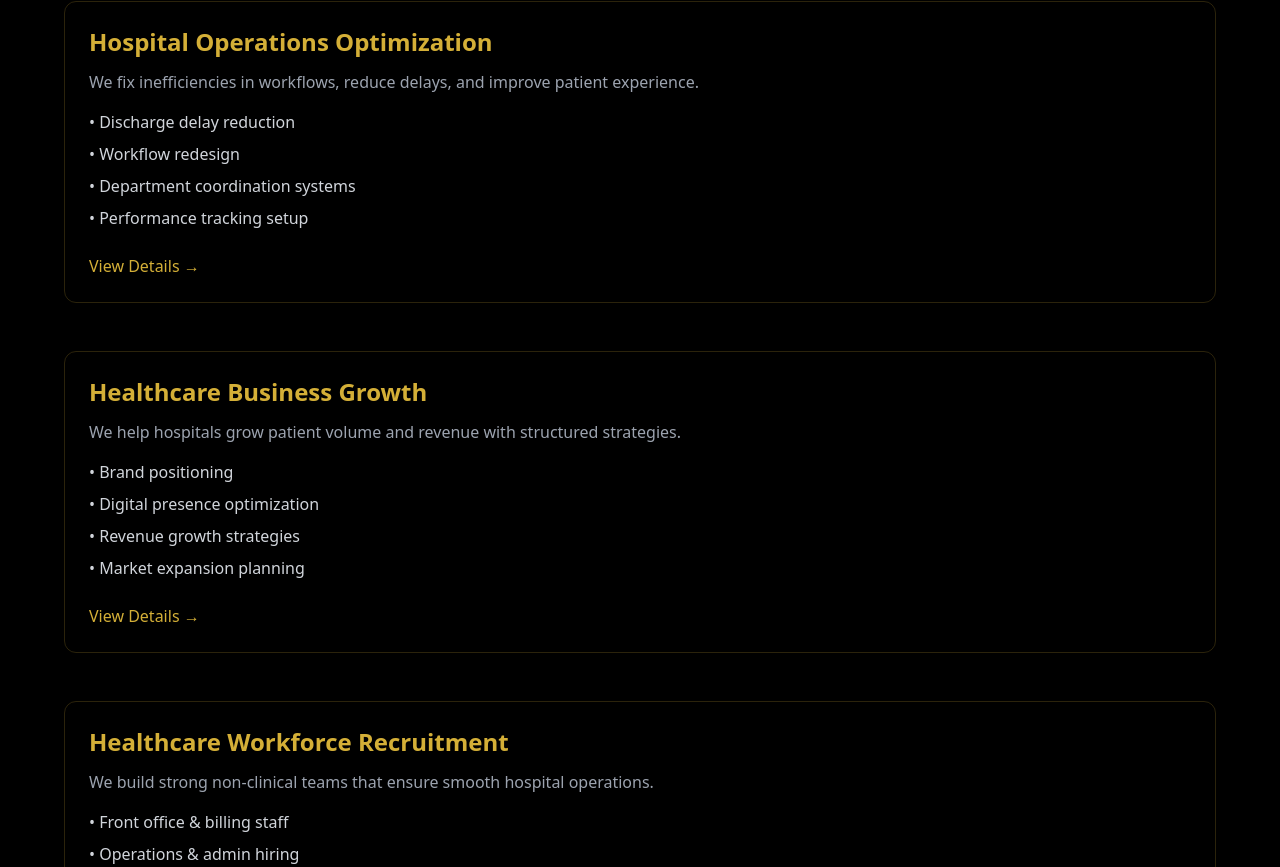
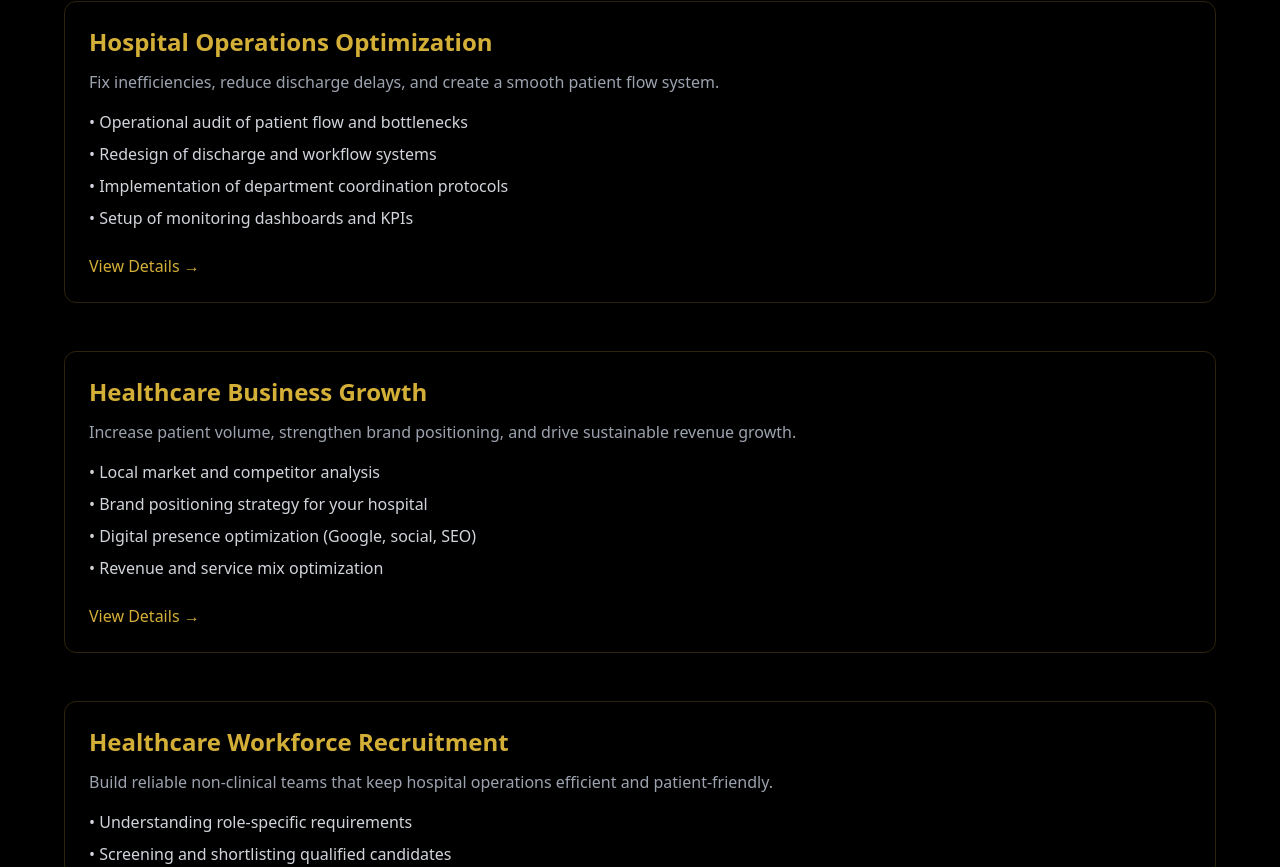
Before and after one commit to hospinovus-lgtm/hospinovus.com, a React (Vite) app: page /services in a window 1280 px wide. Shown: the part 613-1480 px from the top of the page. Built offline with nearby package versions, Linux system fonts and the light colour scheme.

Commit message:
upgraded all 4 services

```diff
--- a/src/data/servicesData.ts
+++ b/src/data/servicesData.ts
@@ -1,13 +1,10 @@
 export const servicesData = [
   {
     slug: "nabh",
-
-    // HERO
     title: "NABH Accreditation Support for Hospitals in Kerala",
     subtitle:
       "End-to-end NABH consulting — from gap analysis to final certification with structured execution.",
 
-    // PROBLEM
     problems: [
       "Delayed discharge summaries and documentation gaps",
       "Staff not aligned with NABH protocols",
@@ -15,7 +12,6 @@ export const servicesData = [
       "No structured compliance system in place",
     ],
 
-    // PROCESS
     process: [
       "Comprehensive gap analysis of current hospital practices",
       "Complete SOP creation aligned with NABH standards",
@@ -23,7 +19,6 @@ export const servicesData = [
       "Mock audits before final NABH inspection",
     ],
 
-    // OUTCOMES
     outcomes: [
       "Faster NABH accreditation approval",
       "Reduced audit risk and compliance errors",
@@ -31,78 +26,159 @@ export const servicesData = [
       "Improved patient safety and documentation quality",
     ],
 
-    // IDEAL CLIENT
     idealFor: [
       "Hospitals planning NABH entry-level or full accreditation",
       "20–100 bed hospitals scaling operations",
       "Hospitals facing audit delays or compliance issues",
     ],
 
-    // FAQ
     faqs: [
       {
         q: "How long does NABH accreditation take?",
-        a: "Typically 3 to 6 months depending on hospital readiness and documentation.",
+        a: "Typically 3 to 6 months depending on hospital readiness.",
       },
       {
         q: "Do you support full NABH implementation?",
-        a: "Yes, we handle everything from gap analysis to final audit preparation.",
-      },
-      {
-        q: "Do you work with small hospitals?",
-        a: "Yes, especially hospitals between 20–100 beds preparing for NABH.",
+        a: "Yes, from gap analysis to final audit preparation.",
       },
     ],
   },
 
+  // 🔥 OPERATIONS (FULLY UPGRADED)
   {
     slug: "operations",
     title: "Hospital Operations Optimization",
     subtitle:
-      "We fix inefficiencies in workflows, reduce delays, and improve patient experience.",
-    problems: [],
+      "Fix inefficiencies, reduce discharge delays, and create a smooth patient flow system.",
+
+    problems: [
+      "Long discharge times frustrating patients",
+      "Poor coordination between departments",
+      "Manual processes slowing down operations",
+      "No real-time performance tracking",
+    ],
+
     process: [
-      "Discharge delay reduction",
-      "Workflow redesign",
-      "Department coordination systems",
-      "Performance tracking setup",
+      "Operational audit of patient flow and bottlenecks",
+      "Redesign of discharge and workflow systems",
+      "Implementation of department coordination protocols",
+      "Setup of monitoring dashboards and KPIs",
     ],
-    outcomes: [],
-    idealFor: [],
-    faqs: [],
+
+    outcomes: [
+      "Faster discharge turnaround time (TAT)",
+      "Improved patient satisfaction",
+      "Better staff coordination",
+      "Data-driven operational control",
+    ],
+
+    idealFor: [
+      "Hospitals facing discharge delays",
+      "Mid-size hospitals scaling operations",
+      "Facilities struggling with workflow inefficiencies",
+    ],
+
+    faqs: [
+      {
+        q: "Can you reduce discharge delays?",
+        a: "Yes, we redesign the entire discharge workflow for speed and clarity.",
+      },
+      {
+        q: "Do you implement systems or just advise?",
+        a: "We execute on-ground, not just consult.",
+      },
+    ],
   },
 
+  // 🔥 GROWTH (FULLY UPGRADED)
   {
     slug: "growth",
     title: "Healthcare Business Growth",
     subtitle:
-      "We help hospitals grow patient volume and revenue with structured strategies.",
-    problems: [],
+      "Increase patient volume, strengthen brand positioning, and drive sustainable revenue growth.",
+
+    problems: [
+      "Low patient footfall despite good clinical care",
+      "Weak online presence",
+      "No clear market positioning",
+      "Revenue stagnation",
+    ],
+
     process: [
-      "Brand positioning",
-      "Digital presence optimization",
-      "Revenue growth strategies",
-      "Market expansion planning",
+      "Local market and competitor analysis",
+      "Brand positioning strategy for your hospital",
+      "Digital presence optimization (Google, social, SEO)",
+      "Revenue and service mix optimization",
     ],
-    outcomes: [],
-    idealFor: [],
-    faqs: [],
+
+    outcomes: [
+      "Increased patient inflow",
+      "Stronger local brand recognition",
+      "Higher revenue per patient",
+      "Sustainable long-term growth",
+    ],
+
+    idealFor: [
+      "Hospitals struggling with low visibility",
+      "New hospitals entering competitive markets",
+      "Facilities aiming to scale revenue",
+    ],
+
+    faqs: [
+      {
+        q: "Do you run ads for hospitals?",
+        a: "We focus on structured growth strategy, not just ads.",
+      },
+      {
+        q: "Will this increase patient numbers?",
+        a: "Yes, through positioning + visibility + conversion improvements.",
+      },
+    ],
   },
 
+  // 🔥 RECRUITMENT (FULLY UPGRADED)
   {
     slug: "recruitment",
     title: "Healthcare Workforce Recruitment",
     subtitle:
-      "We build strong non-clinical teams that ensure smooth hospital operations.",
-    problems: [],
+      "Build reliable non-clinical teams that keep hospital operations efficient and patient-friendly.",
+
+    problems: [
+      "High staff turnover",
+      "Untrained front office and billing teams",
+      "Poor patient interaction experience",
+      "Difficulty finding reliable admin staff",
+    ],
+
     process: [
-      "Front office & billing staff",
-      "Operations & admin hiring",
-      "PRO & support staff",
-      "Workforce structuring",
+      "Understanding role-specific requirements",
+      "Screening and shortlisting qualified candidates",
+      "Structured hiring and onboarding support",
+      "Optional training for operational readiness",
     ],
-    outcomes: [],
-    idealFor: [],
-    faqs: [],
+
+    outcomes: [
+      "Stronger front office and admin teams",
+      "Improved patient experience",
+      "Reduced hiring risk",
+      "More stable operations",
+    ],
+
+    idealFor: [
+      "Hospitals expanding teams",
+      "Facilities facing staff quality issues",
+      "New hospitals setting up operations",
+    ],
+
+    faqs: [
+      {
+        q: "Do you recruit clinical staff?",
+        a: "Our focus is on non-clinical and operational roles.",
+      },
+      {
+        q: "Do you provide training?",
+        a: "Yes, we can support onboarding and operational training.",
+      },
+    ],
   },
 ]
```
